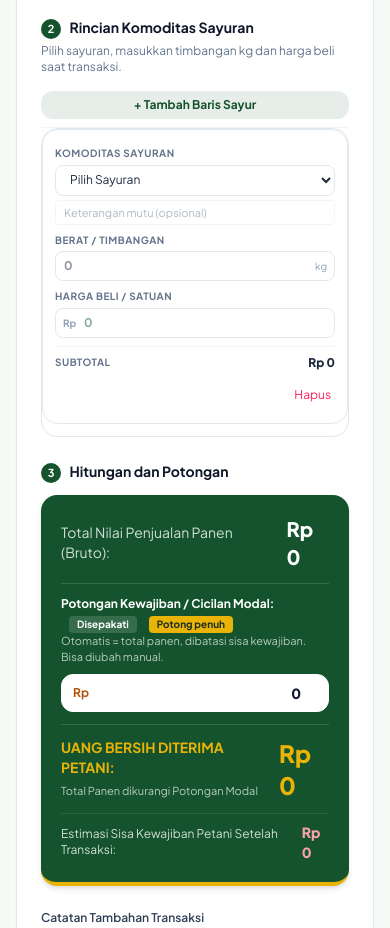
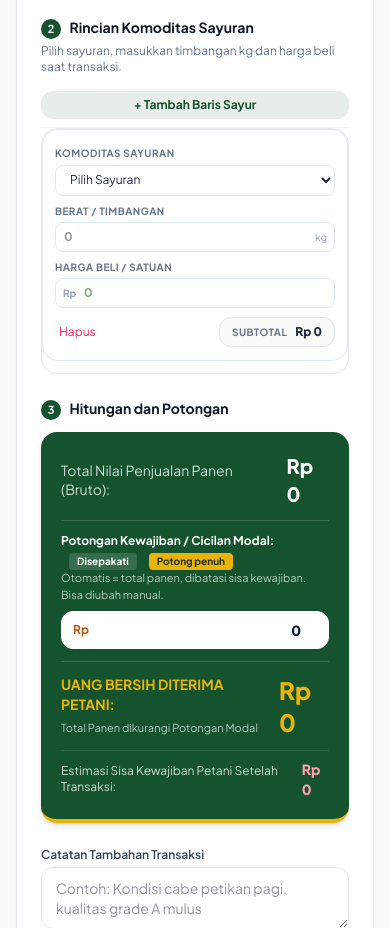
Before and after one commit to muhamadyoga111new-sketch/TaniKelola, a Laravel app: page /pengepul/transaksi/create in a window 390 px wide. Shown: the part 594-1522 px from the top of the page. Run offline with Laravel 12, Linux system fonts and the light colour scheme; a user stored in the database is signed in; data comes from the database, SQL or seed files in the repository; style sheets or scripts are compiled from the project's sources.

Commit message:
halaman panen

```diff
--- a/resources/views/pengepul/transaksi/create.blade.php
+++ b/resources/views/pengepul/transaksi/create.blade.php
@@ -31,16 +31,33 @@
         }
         #itemsTable td[data-label=""]::before { display: none; }
         #itemsTable td:last-child { text-align: right; padding-top: 0.5rem !important; }
-        /* Baris Subtotal di kartu HP: label di kiri, nilai di kanan, tanpa ruang kosong. */
+        /* Baris bawah kartu HP: Hapus di kiri, Subtotal jadi chip ringkas di kanan,
+           bukan baris selebar kartu. */
+        #itemsTable tbody tr { display: grid; grid-template-columns: auto 1fr; align-items: center; }
+        #itemsTable tbody tr td:nth-child(1),
+        #itemsTable tbody tr td:nth-child(2),
+        #itemsTable tbody tr td:nth-child(3) { grid-column: 1 / -1; }
         #itemsTable td[data-label="Subtotal"] {
+            grid-column: 2;
+            grid-row: 4;
+            justify-self: end;
             display: flex;
-            justify-content: space-between;
-            align-items: center;
-            border-top: 1px solid #f1f5f9;
+            gap: 0.5rem;
+            align-items: baseline;
+            width: fit-content;
+            background: #f7faf7;
+            border: 1px solid #e2e8f0;
+            border-radius: 0.75rem;
+            padding: 0.4rem 0.75rem !important;
             margin-top: 0.25rem;
-            padding-top: 0.5rem !important;
         }
         #itemsTable td[data-label="Subtotal"]::before { margin-bottom: 0; }
+        #itemsTable td:last-child {
+            grid-column: 1;
+            grid-row: 4;
+            text-align: left;
+            align-self: center;
+        }
     }
 </style>
 <div class="max-w-4xl mx-auto">
@@ -269,7 +286,6 @@
                 <select name="items[${rowIndex}][komoditas_id]" class="w-full px-2.5 py-1.5 rounded-lg border border-slate-200 text-xs focus:ring-1 focus:ring-[#15803d]" required onchange="onKomoditasChange(${rowIndex})">
                     ${optionsHtml}
                 </select>
-                <input type="text" name="items[${rowIndex}][keterangan]" placeholder="Keterangan mutu (opsional)" class="w-full mt-1 px-2 py-1 rounded border border-slate-100 text-[11px] text-slate-500">
             </td>
             <td class="p-2.5" data-label="Berat / Timbangan">
                 <div class="relative">
```
